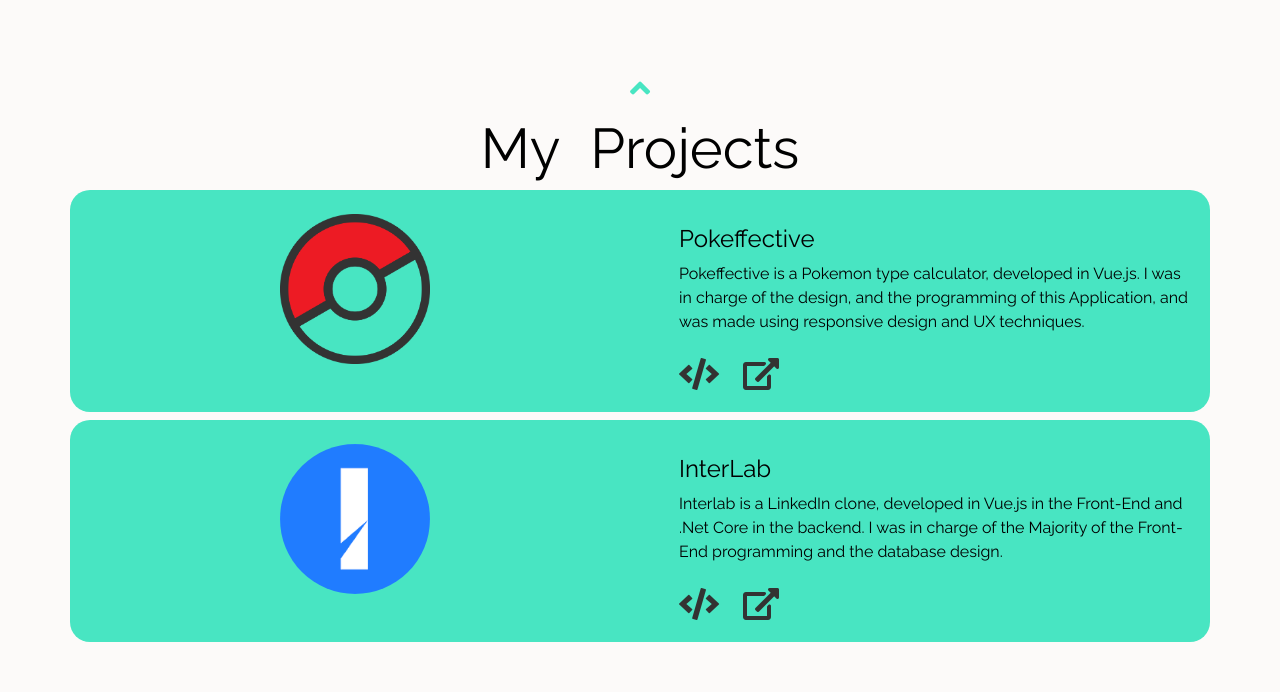
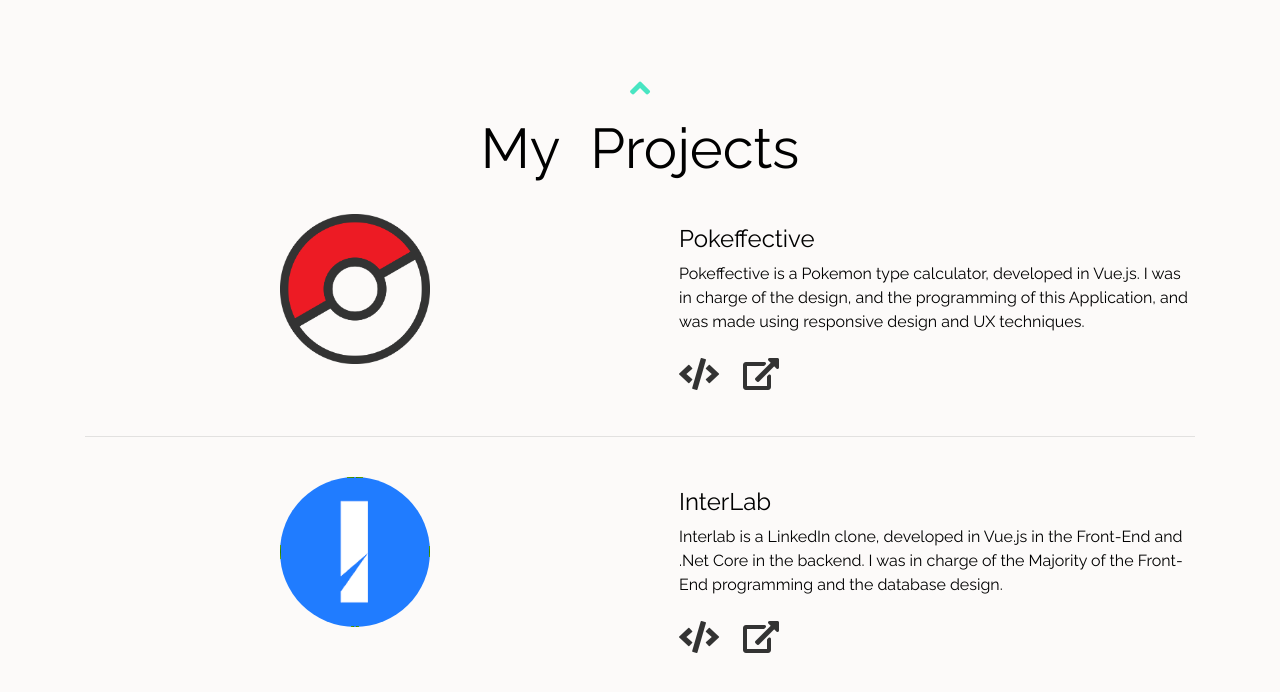
Before and after one commit to 8rb/Portfolio, a React (Create React App) app: page /projects in a window 1280 px wide. Shown: the top 692 px of the page. Built offline with nearby package versions, Linux system fonts and the light colour scheme.

Commit message:
Changed card background color

```diff
--- a/src/App.css
+++ b/src/App.css
@@ -37,9 +37,7 @@ h2 {
 }
 
 .proyectCard {
-    background-color: #48E5C2;
     color: #000000;
-    border-radius: 20px;
 }
 
 .homeIcon {
--- a/src/components/ProjectsComponent.js
+++ b/src/components/ProjectsComponent.js
@@ -77,6 +77,13 @@ function Projects() {
                     </div>
                 </div>
                 <Pokeffective></Pokeffective>
+                <div className="container">
+                    <div className="row">
+                        <div className="col-12">
+                            <hr></hr>
+                        </div>
+                    </div>
+                </div>
                 <Interlab></Interlab>
             </Jumbotron>
         )
```
